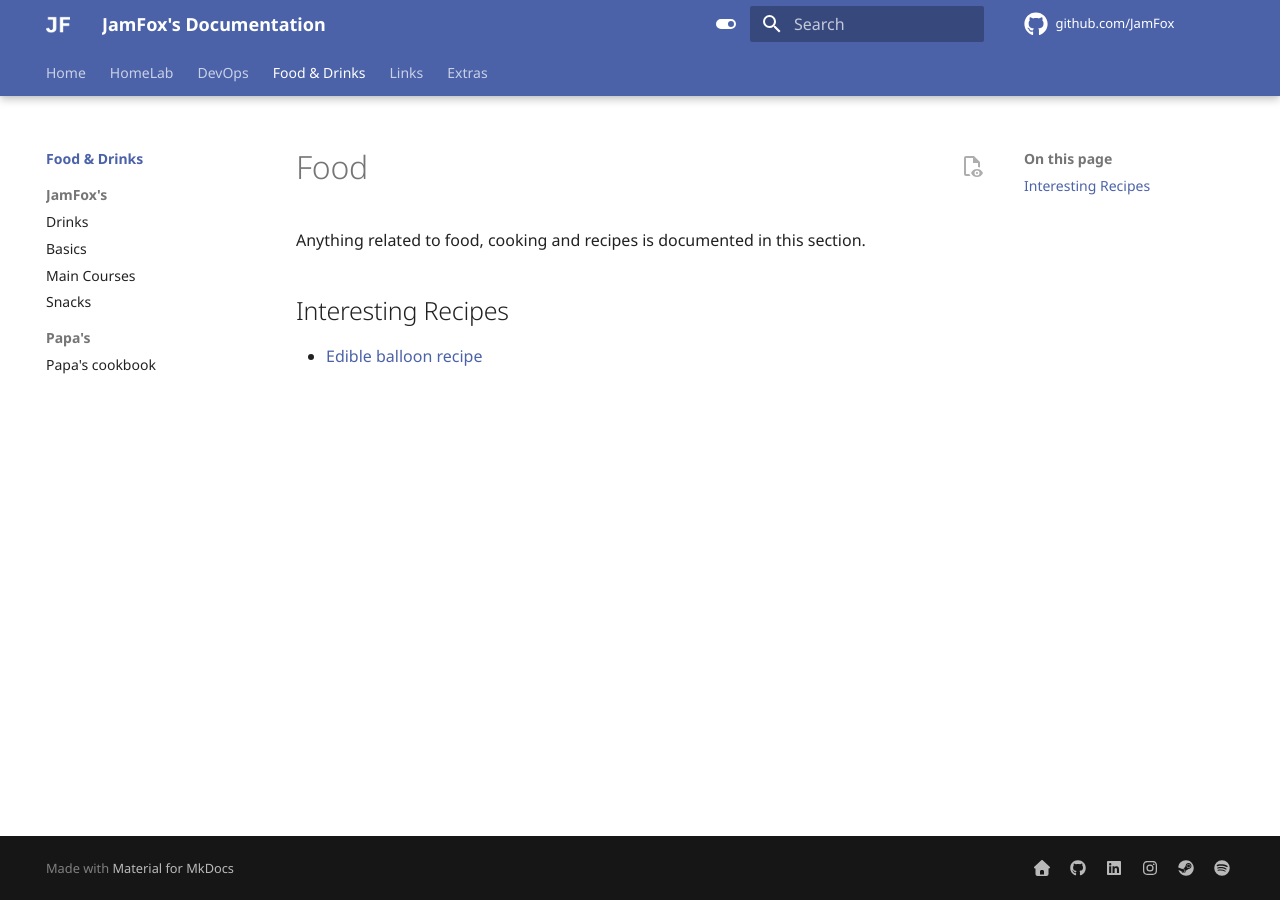
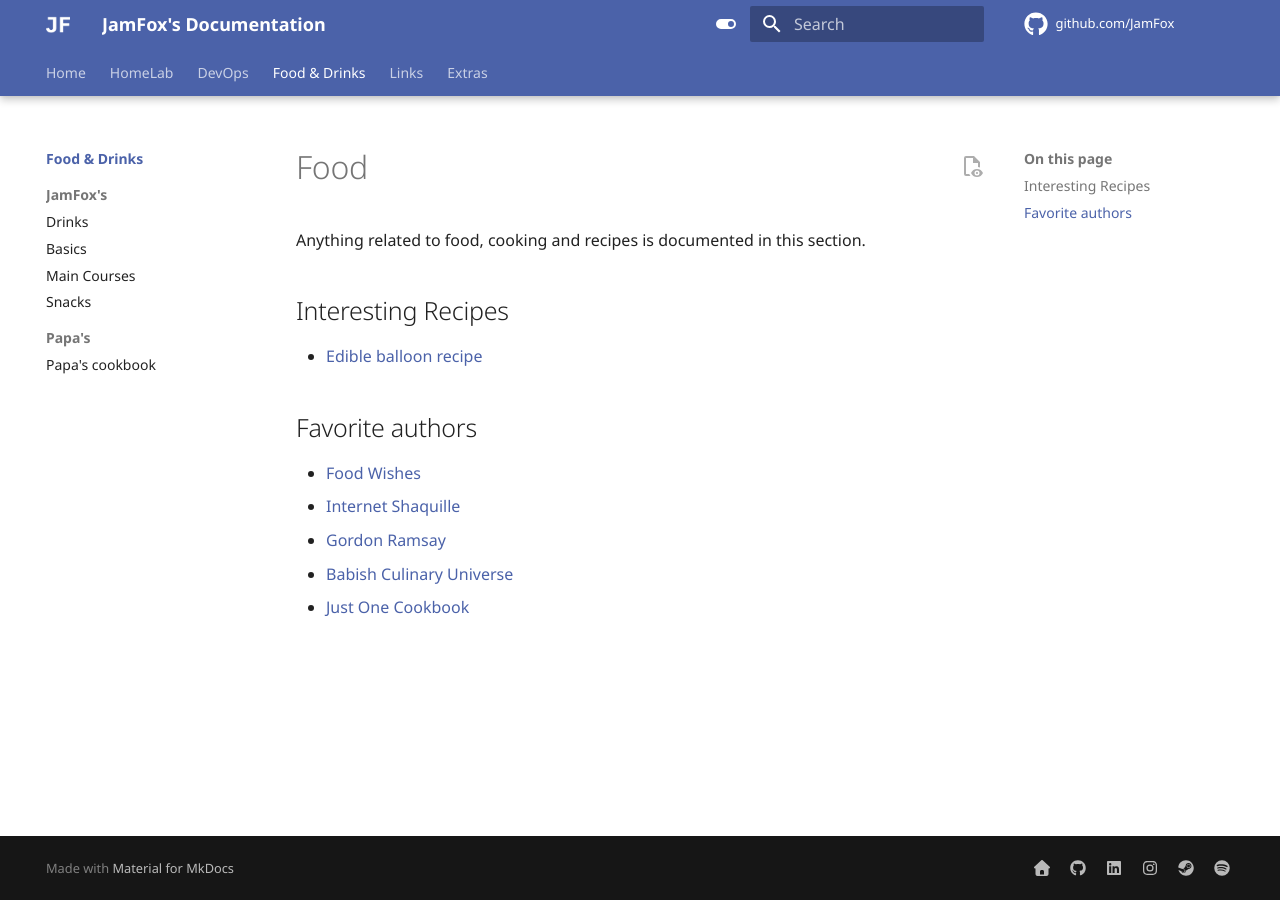
Before and after one commit to JamFox/docs.jamfox.dev, an MkDocs documentation site: the page built from docs/content/food/index.md, in a window 1280 px wide. Built offline with MkDocs 1.6.1 and Material for MkDocs 9.7.7, drawn with Linux system fonts in a browser that asks for light colours; comment, search, counter and statistics services are not loaded.

Commit message:
add food authors

```diff
--- a/docs/content/food/index.md
+++ b/docs/content/food/index.md
@@ -7,3 +7,11 @@ Anything related to food, cooking and recipes is documented in this section.
 ## Interesting Recipes
 
 - [Edible balloon recipe](https://www.instructables.com/Incredible-Edible-HE-Balloon/)
+
+## Favorite authors
+
+- [Food Wishes](https://www.youtube.com/@foodwishes)
+- [Internet Shaquille](https://www.youtube.com/@internetshaquille)
+- [Gordon Ramsay](https://www.youtube.com/@gordonramsay)
+- [Babish Culinary Universe](https://www.youtube.com/@babishculinaryuniverse)
+- [Just One Cookbook](https://www.justonecookbook.com/)
```
